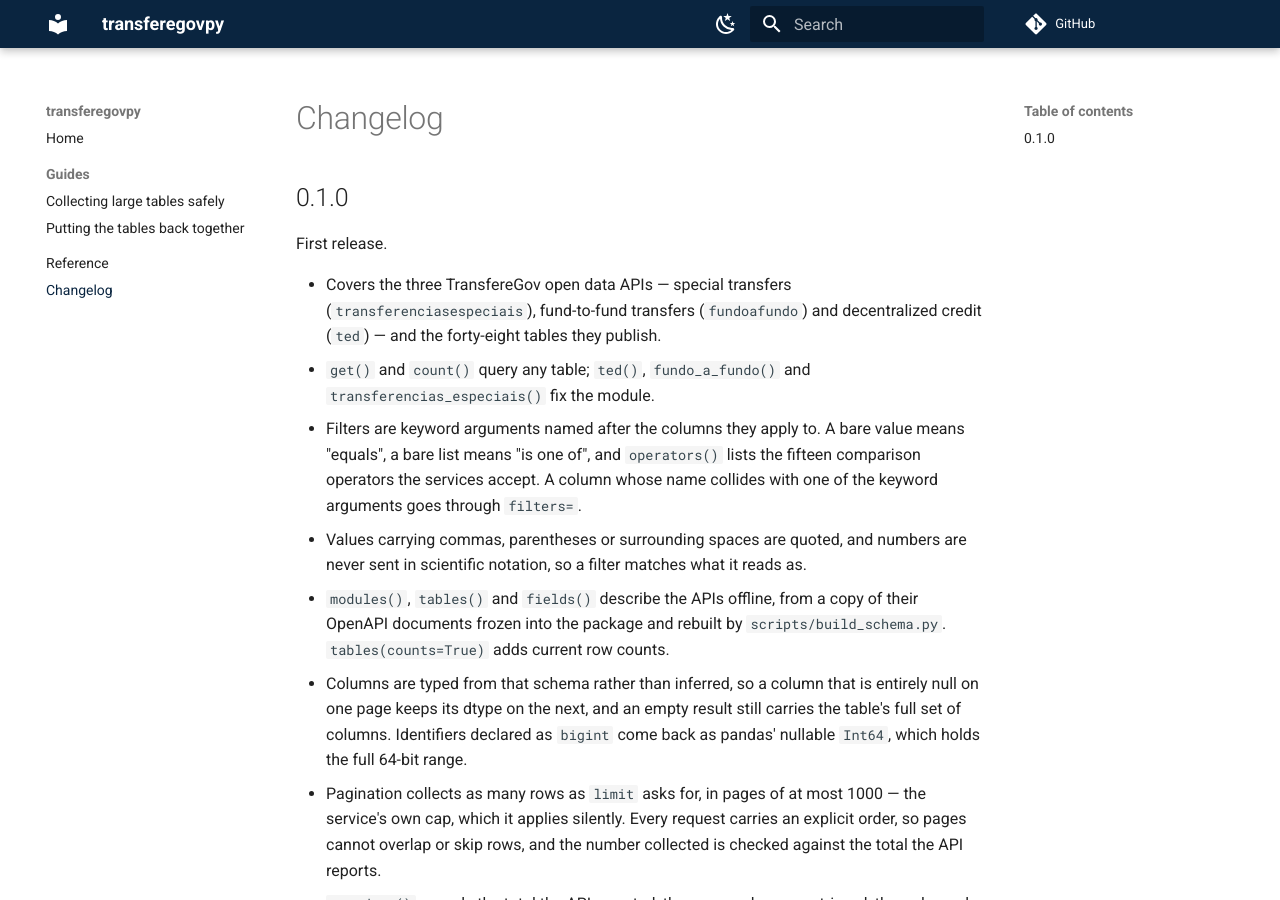
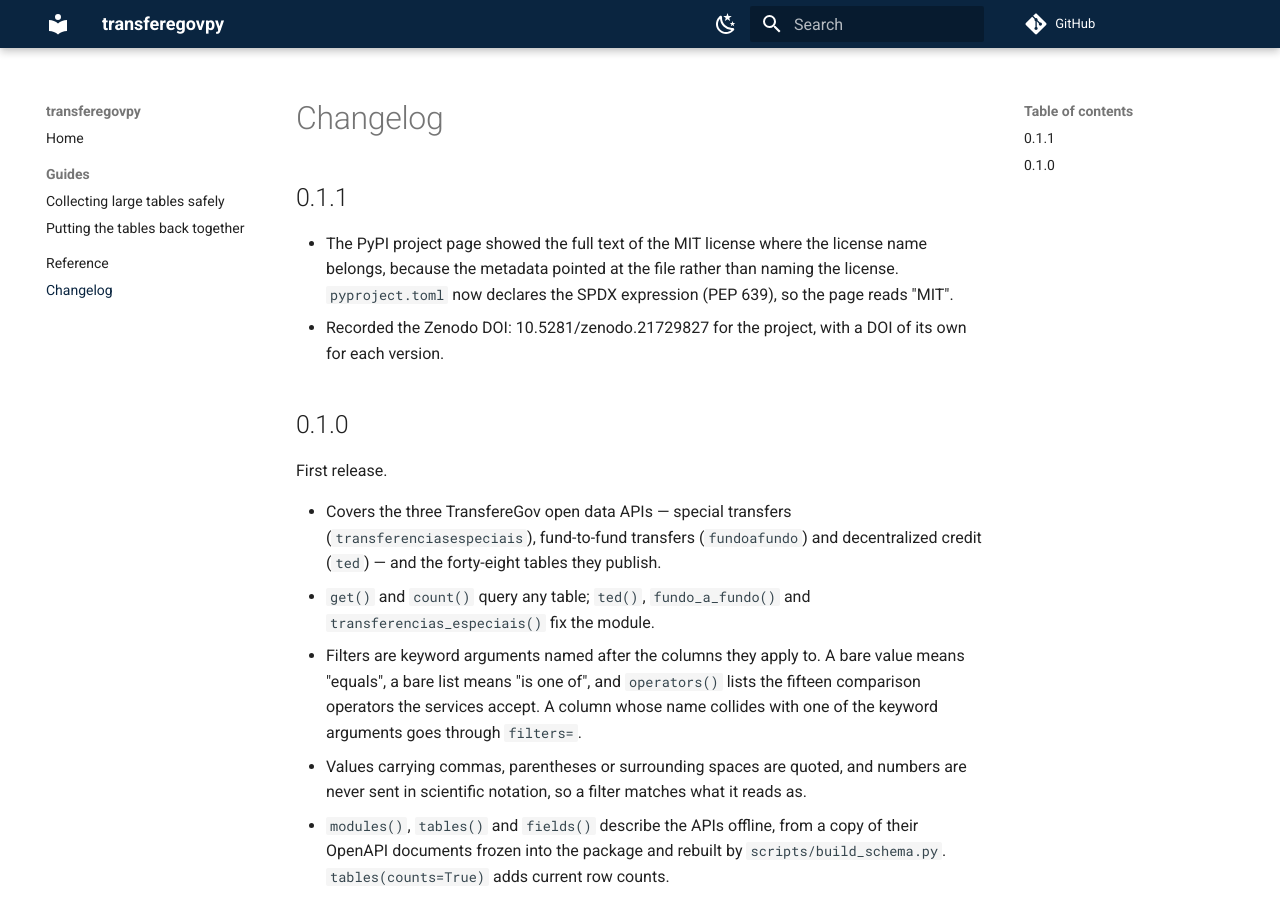
Before and after one commit to StrategicProjects/transferegovpy, an MkDocs documentation site: the page built from docs/changelog.md, in a window 1280 px wide and 900 px high. Built offline with MkDocs 1.6.1 and Material for MkDocs 9.7.7, drawn with Linux system fonts in a browser that asks for light colours; comment, search, counter and statistics services are not loaded.

Commit message:
transferegovpy 0.1.1
The PyPI project page showed the entire MIT license text where the license
name belongs, because the metadata pointed at the file instead of naming the
license. Declaring the SPDX expression (PEP 639) makes the built metadata read
`License-Expression: MIT`, which is what the page renders. The now-redundant
`License :: OSI Approved` classifier goes with it — PyPI rejects an upload
carrying both.

Also records the Zenodo DOI in the changelog.

Co-Authored-By: Claude Opus 5 (1M context) <noreply@anthropic.com>

```diff
--- a/docs/changelog.md
+++ b/docs/changelog.md
@@ -1,4 +1,13 @@
 # Changelog
+
+## 0.1.1
+
+* The PyPI project page showed the full text of the MIT license where the
+  license name belongs, because the metadata pointed at the file rather than
+  naming the license. `pyproject.toml` now declares the SPDX expression
+  (PEP 639), so the page reads "MIT".
+* Recorded the Zenodo DOI: 10.5281/zenodo.21729827 for the project, with a
+  DOI of its own for each version.
 
 ## 0.1.0
 
--- a/src/transferegovpy/__init__.py
+++ b/src/transferegovpy/__init__.py
@@ -23,7 +23,7 @@ they belong to the API.
 
 from __future__ import annotations
 
-__version__ = "0.1.0"
+__version__ = "0.1.1"
 
 from ._cache import cache_clear, cache_dir
 from ._cache import enabled as cache_enabled
```
Also changed, not shown: CHANGELOG.md (+9 -0 lines), pyproject.toml (+4 -4 lines), .zenodo.json, 1 other file.
